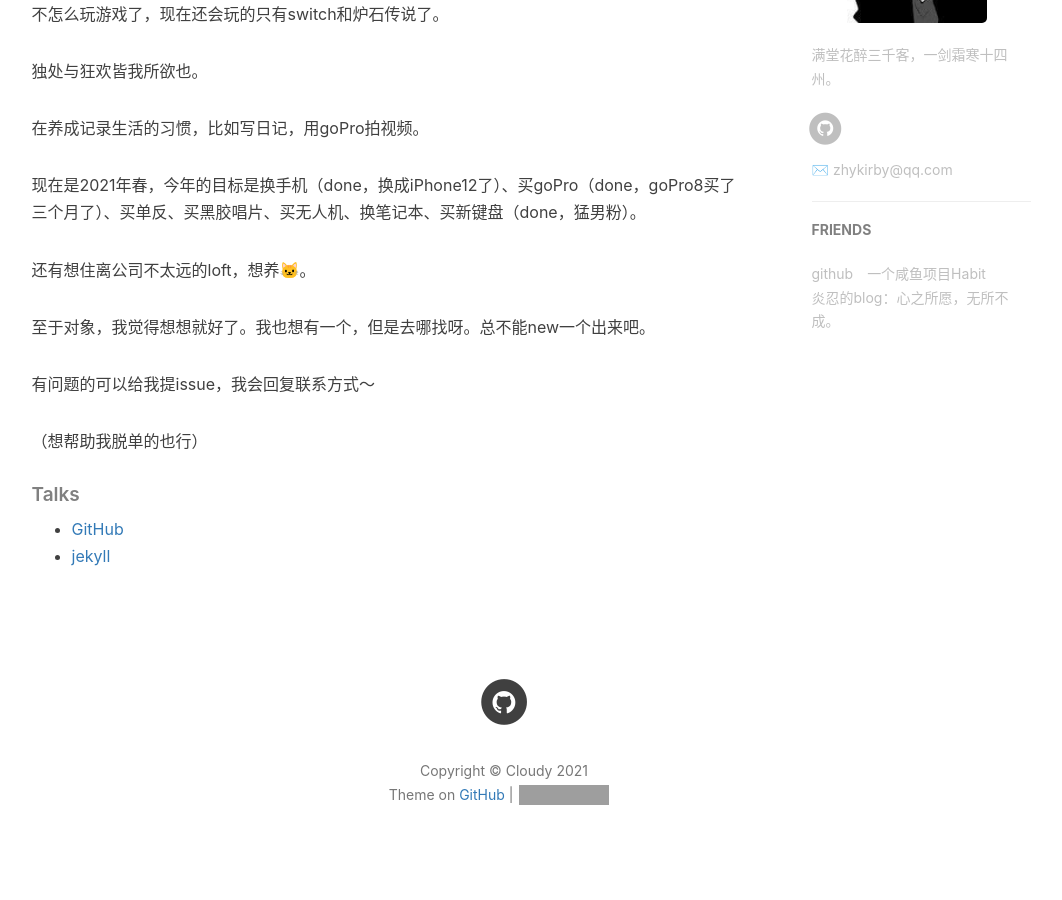
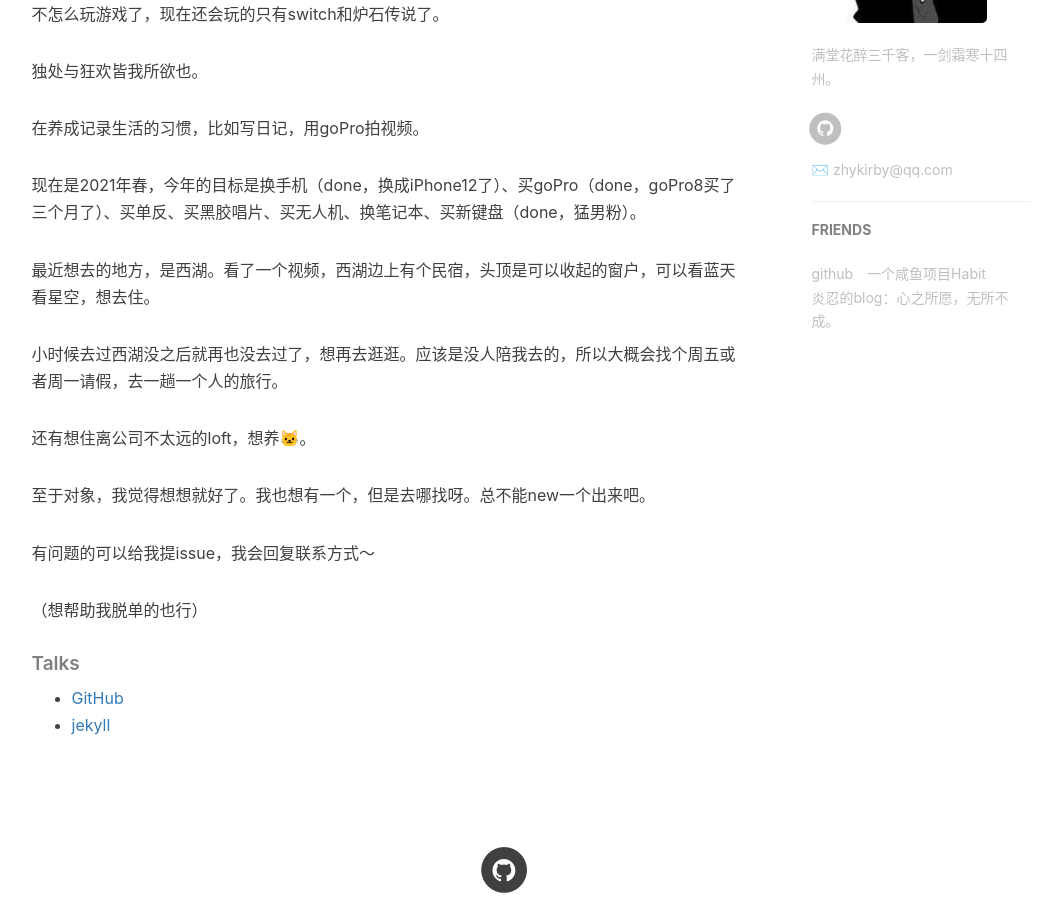
Before and after one commit to zhykirby/zhykirby.github.io, a Jekyll site: the page built from about.html, in a window 1280 px wide and 900 px high, scrolled down 842 px. Shown: the whole window, without its empty margins (136-1198 px from the left). Built offline with Jekyll 4.4.1, drawn with Linux system fonts in a browser that asks for light colours; nearby versions of some CDN libraries; comment, search, counter and statistics services are not loaded; grey boxes are pictures that could not be loaded.

Commit message:
Update about.html

```diff
--- a/about.html
+++ b/about.html
@@ -33,6 +33,10 @@ header-img: "img/post-bg-rwd.jpg"
     <p>在养成记录生活的习惯，比如写日记，用goPro拍视频。</p>
 
     <p>现在是2021年春，今年的目标是换手机（done，换成iPhone12了）、买goPro（done，goPro8买了三个月了）、买单反、买黑胶唱片、买无人机、换笔记本、买新键盘（done，猛男粉）。</p>
+
+    <p>最近想去的地方，是西湖。看了一个视频，西湖边上有个民宿，头顶是可以收起的窗户，可以看蓝天看星空，想去住。</p>
+
+    <p>小时候去过西湖没之后就再也没去过了，想再去逛逛。应该是没人陪我去的，所以大概会找个周五或者周一请假，去一趟一个人的旅行。</p>
 
     <p>还有想住离公司不太远的loft，想养🐱。</p>
 
```
